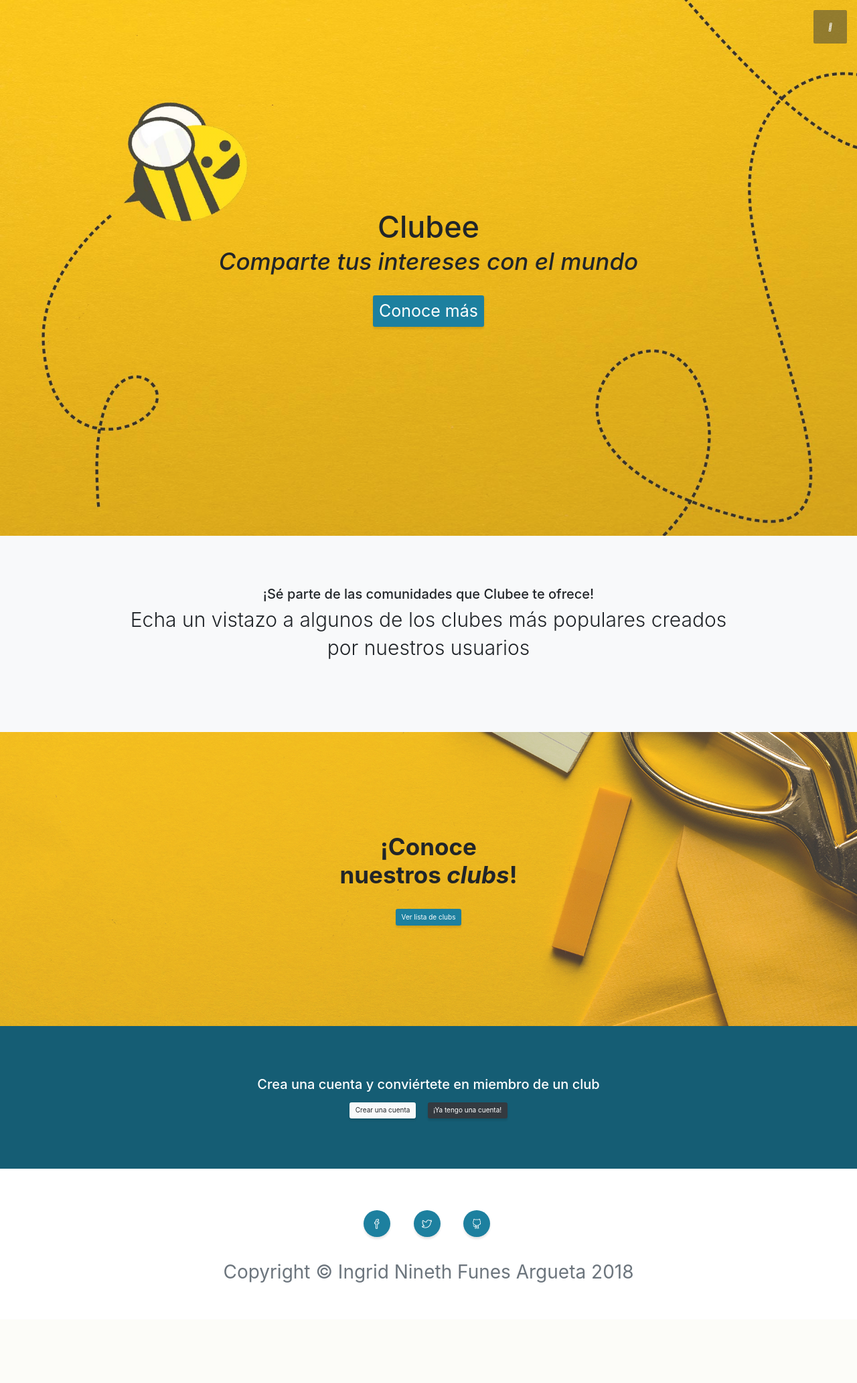
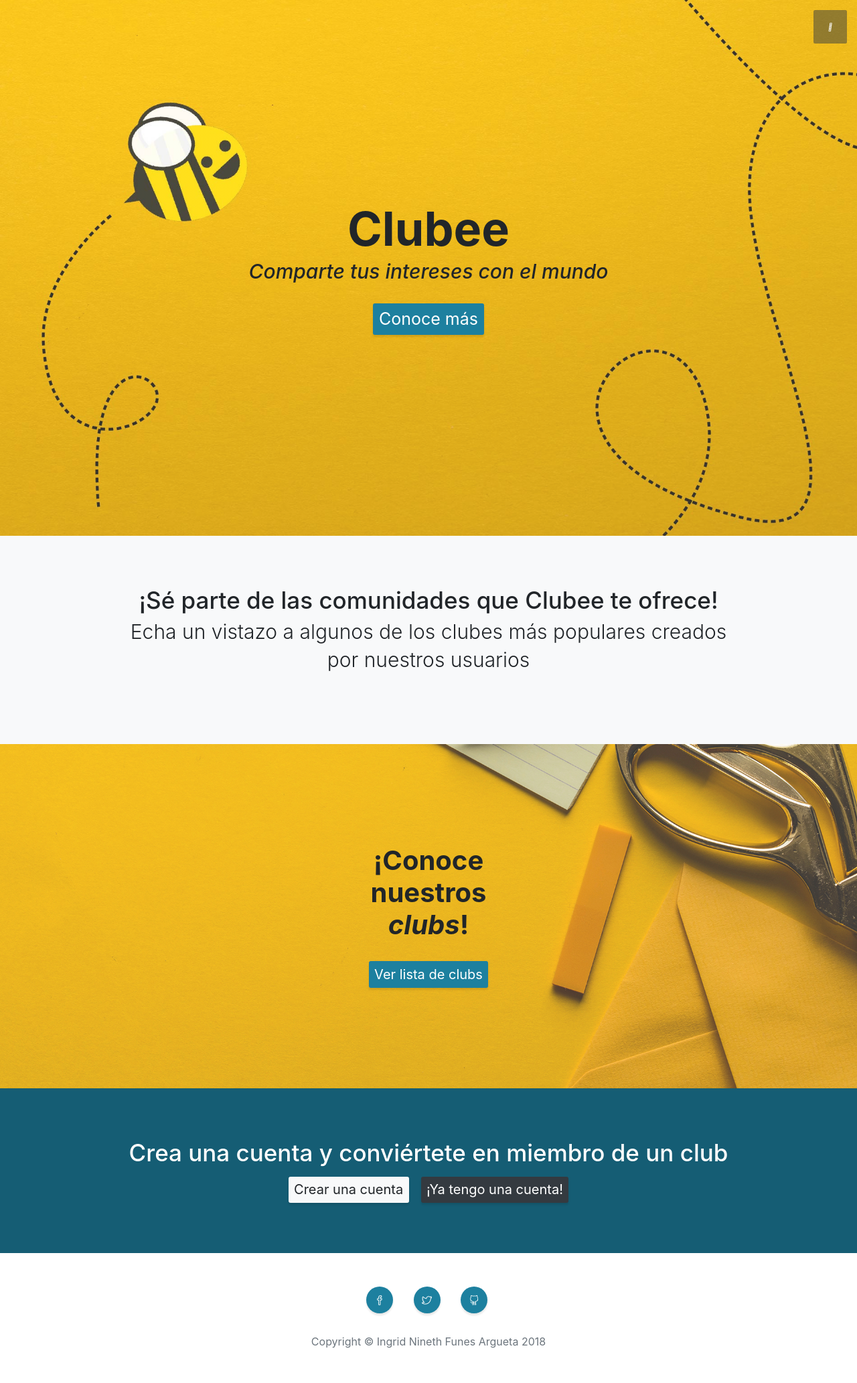
Before and after one commit to vanillagirl/Clubee, a Django app: page / in a window 1280 px wide. Shown: the whole page at 67% size. Before the commit the page ends 1915 px from the top, so only its background shows below. Run offline with Django 3.2, Linux system fonts and the light colour scheme; data that the repository does not hold is empty; some libraries are stand-ins or nearby versions.

Commit message:
Final, creo

```diff
--- a/Clubee/templates/Clubee/base.html
+++ b/Clubee/templates/Clubee/base.html
@@ -60,9 +60,9 @@
     <!-- Header -->
     <header class="masthead d-flex">
       <div class="container text-center my-auto">
-        <h1 style="font-size: 45px !important" class="mb-1">Clubee</h1>
+        <h1 style="font-size: 70px !important; font-weight: bold" class="mb-1">Clubee</h1>
         <h3 class="mb-5">
-          <em style="font-size: 35px !important">Comparte tus intereses con el mundo</em>
+          <em style="font-size: 30px !important">Comparte tus intereses con el mundo</em>
         </h3>
         <a style="font-size: 25px !important" class="btn btn-primary btn-xl js-scroll-trigger" href="#about">Conoce más</a>
       </div>
@@ -72,7 +72,7 @@
     {% endblock %}
 
     <!-- Footer -->
-    <footer style="font-size: 35px !important" class="footer text-center">
+    <footer style="font-size: 20px !important" class="footer text-center">
       <div class="container">
         <ul class="list-inline mb-5">
           <li class="list-inline-item">
--- a/Clubee/templates/Clubee/principal.html
+++ b/Clubee/templates/Clubee/principal.html
@@ -4,8 +4,8 @@
     <section class="content-section bg-light" id="about">
       <div class="container text-center">
         <div class="row">
-          <div style="font-size: 35px !important" class="col-lg-10 mx-auto">
-            <h2>¡Sé parte de las comunidades que Clubee te ofrece!</h2>
+          <div class="col-lg-10 mx-auto">
+            <h2 style="font-size: 35px !important">¡Sé parte de las comunidades que Clubee te ofrece!</h2>
             <p style="font-size: 30px !important" class="lead mb-5">Echa un vistazo a algunos de los clubes más populares creados por nuestros usuarios</p>
             <div class="row">
               {% for club in clubes %}
@@ -13,8 +13,8 @@
                 <div class="Logo_tarjeta_populares" style="background-image: url('{{ club.logo }}')">
                 </div>
                 <div class="tarjeta_populares">
-                  <div style="font-size: 30px !important" lass="tarjeta_titulo">{{ club.nombre }}</div>
-                  <div style="font-size: 25px !important" class="tarjeta_descripcion">{{ club.descripcion }}</div>
+                  <div style="font-size: 28px !important" lass="tarjeta_titulo">{{ club.nombre }}</div>
+                  <div style="font-size: 20px !important" class="tarjeta_descripcion">{{ club.descripcion }}</div>
                 </div>
               </div>
               {% endfor %}
@@ -78,11 +78,11 @@
     <!-- Callout -->
     <section class="callout">
       <div class="container text-center">
-        <h2 class="mx-auto mb-5">¡Conoce nuestros<em> clubs</em>!</h2>
+        <h2 class="mx-auto mb-5" style="font-size: 40px !important">¡Conoce nuestros<em> clubs</em>!</h2>
          {% if user.is_authenticated %}
-         <a class="btn btn-primary btn-xl" href="{% url 'lista' %}">Ver lista de clubs</a>
+         <a class="btn btn-primary btn-xl" href="{% url 'lista' %}" style="font-size: 20px !important">Ver lista de clubs</a>
          {% else %}
-         <a class="btn btn-primary btn-xl" href="{% url 'login' %}">Ver lista de clubs</a>
+         <a class="btn btn-primary btn-xl" href="{% url 'login' %}" style="font-size: 20px !important">Ver lista de clubs</a>
          {% endif %}
       </div>
     </section>
@@ -146,9 +146,9 @@
     <!-- Call to Action -->
     <section style="background-color: #155d74 !important"class="content-section bg-primary text-white">
       <div class="container text-center">
-        <h2 class="mb-4">Crea una cuenta y conviértete en miembro de un club</h2>
-        <a href="{% url 'login' %}" class="btn btn-xl btn-light mr-4">Crear una cuenta</a>
-        <a href="{% url 'login' %}" class="btn btn-xl btn-dark">¡Ya tengo una cuenta!</a>
+        <h2 class="mb-4" style="font-size: 35px !important">Crea una cuenta y conviértete en miembro de un club</h2>
+        <a href="{% url 'login' %}" class="btn btn-xl btn-light mr-4" style="font-size: 20px !important">Crear una cuenta</a>
+        <a href="{% url 'login' %}" class="btn btn-xl btn-dark" style="font-size: 20px !important">¡Ya tengo una cuenta!</a>
       </div>
     </section>
 
```
